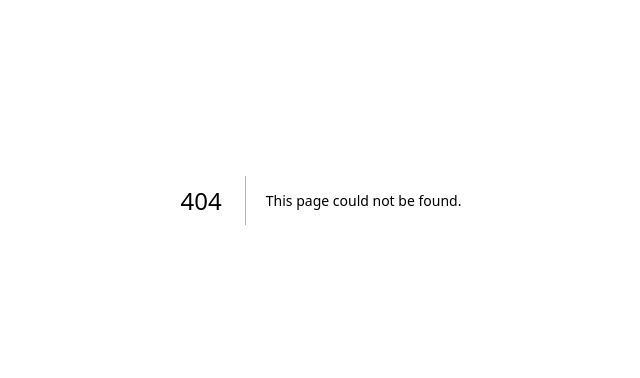
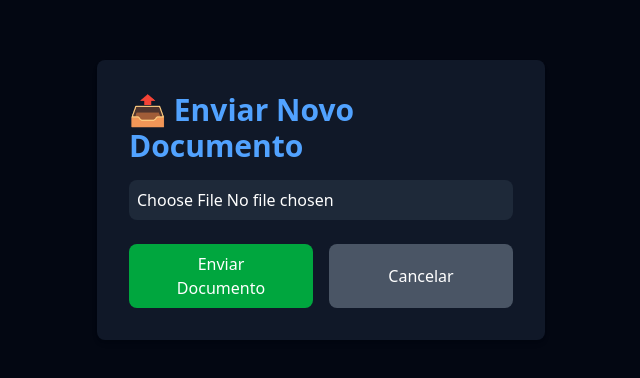
Before and after one commit to lucasbomfim15/use-case-ocr, a Next.js app in the folder frontend/: page /upload in a window 1280 px wide. Before the commit this address had no page. Shown: the part 200-578 px from the top of the page, without its empty margins (319-959 px from the left). Built offline with nearby package versions, Linux system fonts and the light colour scheme.

Commit message:
feat(front-end): upload document page

```diff
--- /dev/null
+++ b/frontend/src/app/upload/page.tsx
@@ -0,0 +1,99 @@
+'use client';
+
+import React, { useState } from 'react';
+import axios from 'axios';
+import { useRouter } from 'next/navigation';
+import { motion } from 'framer-motion';
+
+const UploadPage = () => {
+  const [file, setFile] = useState<File | null>(null);
+  const [uploading, setUploading] = useState(false);
+  const [error, setError] = useState('');
+  const router = useRouter();
+
+  const handleFileChange = (e: React.ChangeEvent<HTMLInputElement>) => {
+    setFile(e.target.files?.[0] || null);
+  };
+
+  const handleSubmit = async (e: React.FormEvent) => {
+    e.preventDefault();
+    setError('');
+
+    if (!file) {
+      setError('Selecione um arquivo para enviar.');
+      return;
+    }
+
+    const formData = new FormData();
+    formData.append('file', file);
+
+    try {
+      setUploading(true);
+      const token = localStorage.getItem('token');
+
+      await axios.post('http://localhost:3003/documents/upload', formData, {
+        headers: {
+          Authorization: `Bearer ${token}`,
+          'Content-Type': 'multipart/form-data',
+        },
+      });
+
+      router.push('/dashboard');
+    } catch (err) {
+      console.error('Erro ao fazer upload:', err);
+      setError('Erro ao fazer upload. Verifique o arquivo e tente novamente.');
+    } finally {
+      setUploading(false);
+    }
+  };
+
+  return (
+    <motion.div
+      className="min-h-screen flex items-center justify-center bg-gray-950 text-white p-6"
+      initial={{ opacity: 0, y: 30 }}
+      animate={{ opacity: 1, y: 0 }}
+      transition={{ duration: 0.5 }}
+    >
+      <motion.form
+        onSubmit={handleSubmit}
+        className="space-y-6 bg-gray-900 p-8 rounded-lg shadow-md max-w-md w-full"
+        initial={{ opacity: 0 }}
+        animate={{ opacity: 1 }}
+        transition={{ delay: 0.3 }}
+      >
+        <h1 className="text-3xl font-bold text-blue-400 mb-4 flex items-center gap-2">
+          📤 Enviar Novo Documento
+        </h1>
+
+        <input
+          type="file"
+          accept="image/png, image/jpeg, application/pdf"
+          onChange={handleFileChange}
+          className="block w-full p-2 bg-gray-800 rounded-lg"
+        />
+
+        {error && <p className="text-red-500">{error}</p>}
+
+        <div className="flex gap-4">
+          <button
+            type="submit"
+            disabled={uploading}
+            className="bg-green-600 hover:bg-green-700 px-6 py-2 rounded-lg disabled:opacity-50 transition w-full"
+          >
+            {uploading ? 'Enviando...' : 'Enviar Documento'}
+          </button>
+
+          <button
+            type="button"
+            onClick={() => router.push('/dashboard')}
+            className="bg-gray-600 hover:bg-gray-700 px-6 py-2 rounded-lg transition w-full"
+          >
+            Cancelar
+          </button>
+        </div>
+      </motion.form>
+    </motion.div>
+  );
+};
+
+export default UploadPage;
```
